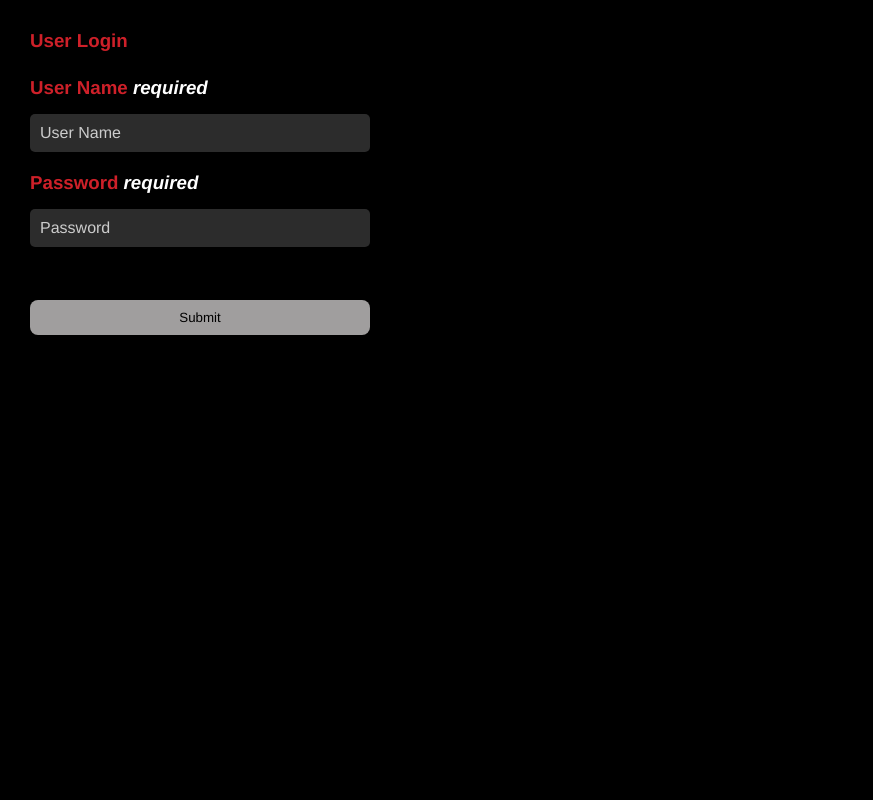
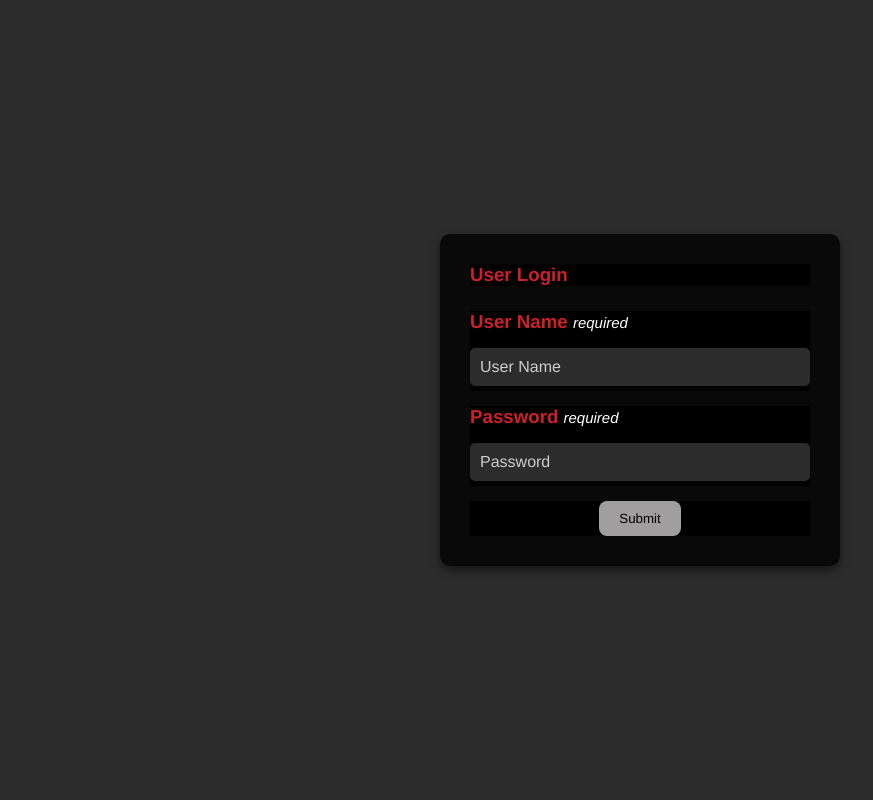
Before and after one commit to jlarry77/html, a PHP site: page /login_template in a window 1280 px wide. Shown: the whole page, without its empty margins (0-873 px from the left). Run offline with PHP 8.4, Linux system fonts and the light colour scheme.

Commit message:
slight modifications to structure, including a 'main-container' class, and 'submit-button' class to help with styling.

```diff
--- a/login_template/index.php
+++ b/login_template/index.php
@@ -31,7 +31,7 @@ require_once 'includes/login_view.inc.php';
 
     <!-- Form to submit user name and password -->
 
-
+    <div class="main-container">
     <form class="login_form" action="includes/login.inc.php" method="POST">
         <h3>User Login</h3>
 
@@ -45,9 +45,11 @@ require_once 'includes/login_view.inc.php';
             <h3>Password <i>required</i></h3>
             <input type="password" name="user_pw" placeholder="Password">
         </div>
-        <br>
-        <button type="submit">Submit</button>
+
+        <div class="submit-button">
+            <button type="submit">Submit</button>
+        </div>
         </form>
-
+    </div>
 </body>
 </html>
```
